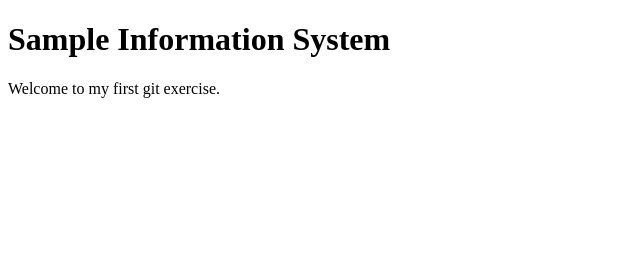
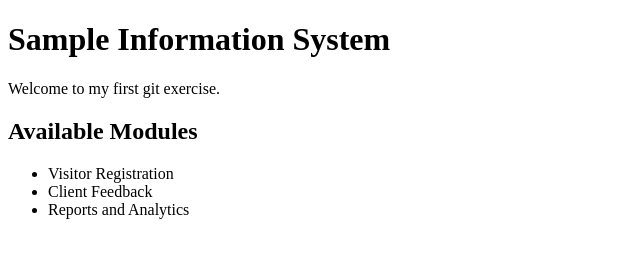
Before and after one commit to estongedgreat/test, a plain HTML site: page index.html in a window 1280 px wide. Shown: the whole page, without its empty margins (0-640 px from the left). Drawn offline with Linux system fonts and the light colour scheme.

Commit message:
Add available system modules

```diff
--- a/index.html
+++ b/index.html
@@ -6,5 +6,14 @@
 <body>
  <h1>Sample Information System</h1>
  <p>Welcome to my first git exercise.</p>
+
+ <h2>Available Modules</h2>
+<ul>
+ <li>Visitor Registration</li>
+ <li>Client Feedback</li>
+ <li>Reports and Analytics</li>
+</ul>
+
+
 </body>
 </html>
```
